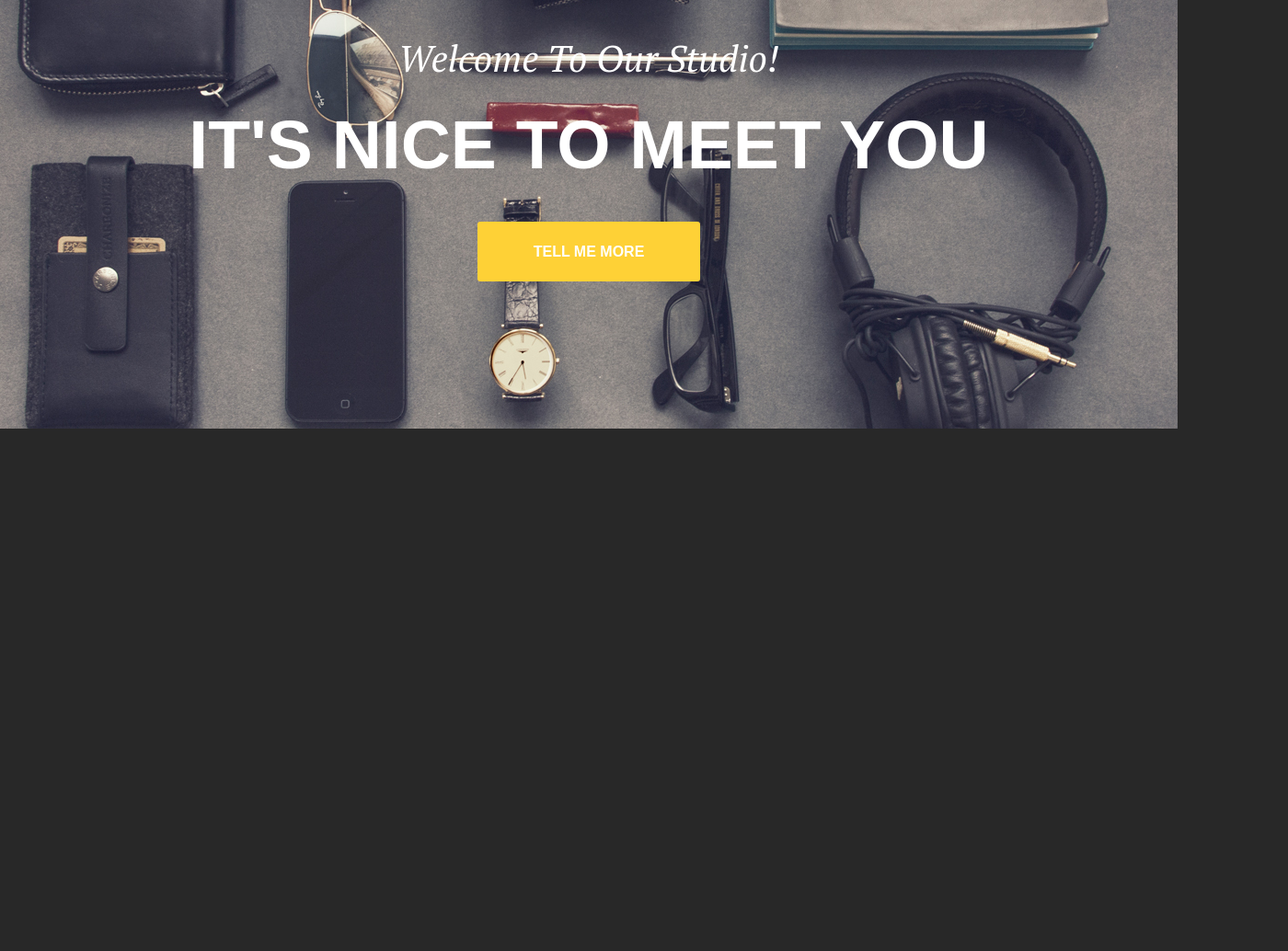
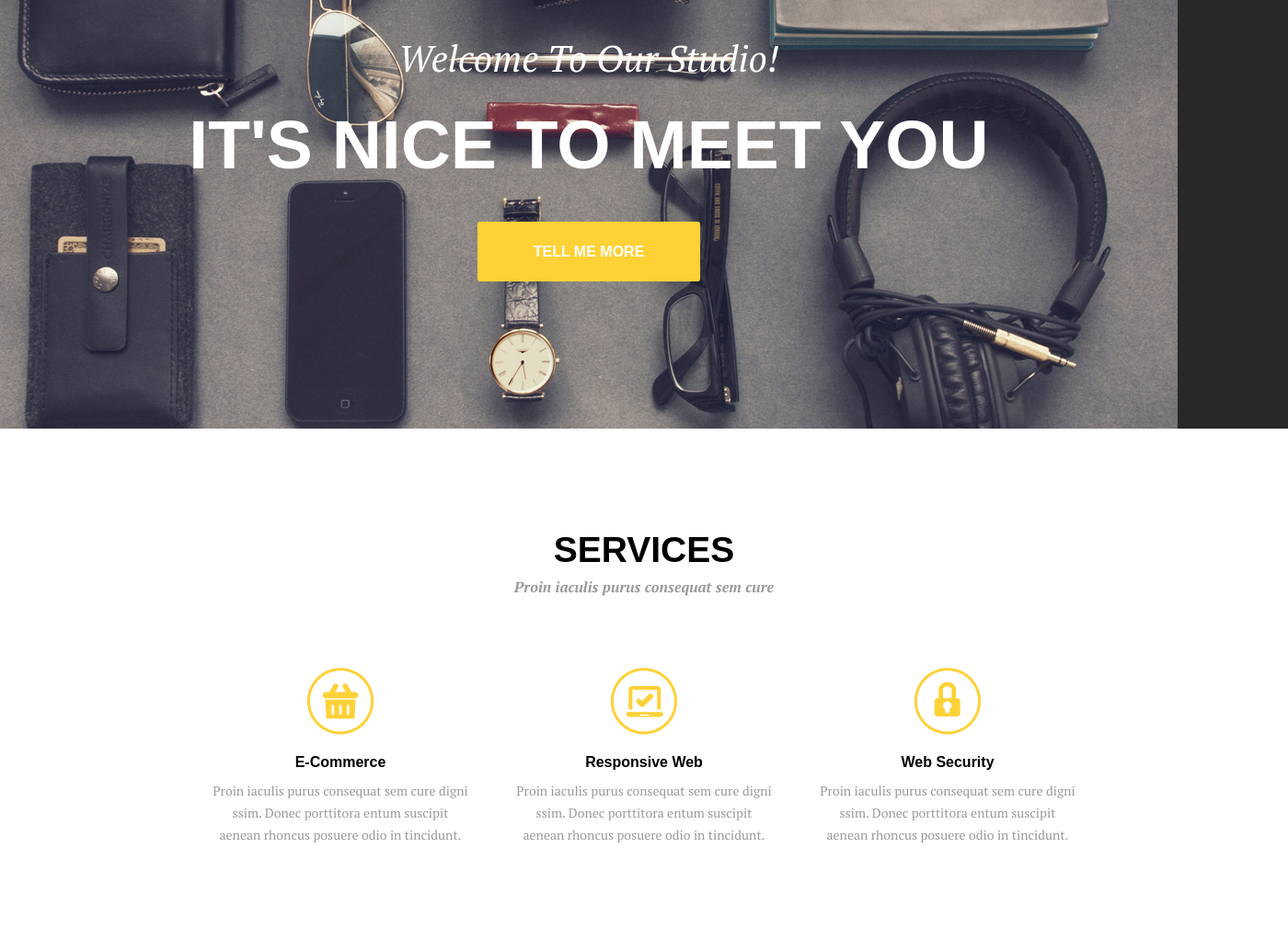
Before and after one commit to RafalPijet/portfolio_first, a website: page index.html in a window 1280 px wide. Shown: the part 234-1268 px from the top of the page at 92% size, 1400 px wide, since content can reach past the window. Before the commit the page ends 800 px from the top, so only its background shows below. Drawn offline with Linux system fonts and the light colour scheme.

Commit message:
Add services

```diff
--- a/index.html
+++ b/index.html
@@ -32,4 +32,33 @@
             </div>
         </div>
     </header>
+    <section class="services">
+        <div class="container">
+            <h1 class="text-upper">services</h1>
+            <h3>Proin iaculis purus consequat sem cure</h3>
+            <div class="boxes row flex-between">
+                <div class="box row flex-center-align flex-direction-column">
+                    <img src="images/logo_s1.png" alt="sorry, here is a logo1">
+                    <h4>E-Commerce</h4>
+                    <p class="text-center">Proin iaculis purus consequat sem cure
+                        digni ssim. Donec porttitora entum suscipit
+                        aenean rhoncus posuere odio in tincidunt.</p>
+                </div>
+                <div class="box row flex-center-align flex-direction-column">
+                    <img src="images/logo_s2.png" alt="sorry, here is a logo1">
+                    <h4>Responsive Web</h4>
+                    <p class="text-center">Proin iaculis purus consequat sem cure
+                        digni ssim. Donec porttitora entum suscipit
+                        aenean rhoncus posuere odio in tincidunt.</p>
+                </div>
+                <div class="box row flex-center-align flex-direction-column">
+                    <img src="images/logo_s3.png" alt="sorry, here is a logo1">
+                    <h4>Web Security</h4>
+                    <p class="text-center">Proin iaculis purus consequat sem cure
+                        digni ssim. Donec porttitora entum suscipit
+                        aenean rhoncus posuere odio in tincidunt.</p>
+                </div>
+            </div>
+        </div>
+    </section>
 </body>
--- a/sass/style.scss
+++ b/sass/style.scss
@@ -2,6 +2,7 @@ $back: #282828;
 $white: #fff;
 $black: #000;
 $yellow: #fed136;
+$grey-light: #9a9a9a;
 
 $font-montserrat: "Montserrat", sans-serif;
 $font-ptserif: "PT Serif", serif;
@@ -104,6 +105,10 @@ header {
   text-transform: uppercase;
 }
 
+.text-center {
+  text-align: center;
+}
+
 .flex-center {
   justify-content: center;
 }
@@ -112,6 +117,59 @@ header {
   justify-content: space-between;
 }
 
+.flex-center-align {
+  align-items: center;
+}
+
 .flex-content-end {
   align-content: flex-end;
 }
+
+.flex-direction-column {
+  flex-direction: column;
+}
+
+.services {
+  background-color: $white;
+  height: 568px;
+  width: 1400px;
+  margin: 0 auto;
+  font-family: $font-montserrat;
+
+  h1 {
+    margin: 0;
+    padding-top: 110px;
+    text-align: center;
+    font-size: 39px;
+  }
+
+  h3 {
+    font-family: $font-ptserif;
+    font-style: italic;
+    color: $grey-light;
+    text-align: center;
+    font-size: 16px;
+    margin-top: 7px;
+  }
+
+  .boxes {
+    margin-top: 77px;
+    .box {
+      width: 280px;
+      height: 200px;
+
+      h4 {
+        font-family: $font-montserrat;
+        margin: 21px 0 10px 0;
+      }
+
+      p {
+        font-family: $font-ptserif;
+        color: $grey-light;
+        font-size: 14px;
+        line-height: 24px;
+        margin: 0;
+      }
+    }
+  }
+}
```
Also changed, not shown: css/style.css, images/logo_s1.png (added), images/logo_s2.png (added), images/logo_s3.png (added), 1 other file.
